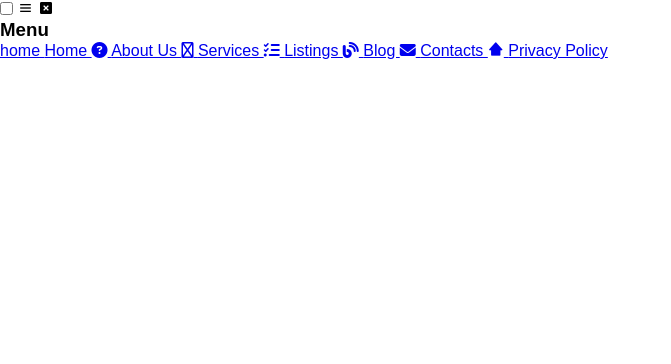
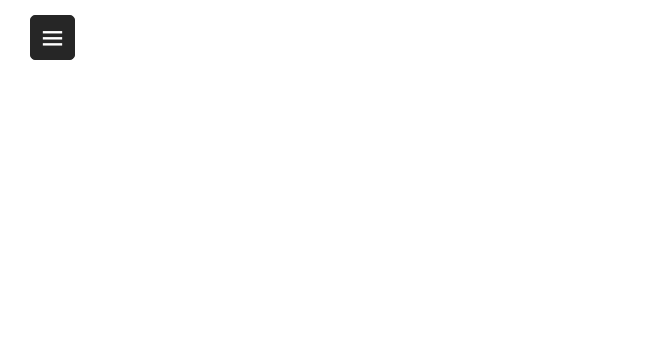
Before and after one commit to Stephen842/real-_estate_web, a Django app: page / in a window 1280 px wide. Shown: the top 364 px of the page, without its empty margins (0-671 px from the left). Run offline with Django 5.2, Linux system fonts and the light colour scheme; some libraries are stand-ins or nearby versions.

Commit message:
css hotfix

```diff
--- a/Real_estate/Real_estate_project/estates/static/head_foot.css
+++ b/Real_estate/Real_estate_project/estates/static/head_foot.css
@@ -3,6 +3,91 @@
     padding: 0;
     box-sizing: border-box;
     font-family: 'poppins', sans-serif;
+}
+
+.sidebar{
+	text-decoration: none;
+	position: fixed;
+	width: 240px;
+	left: -240px;
+	height: 100%;
+	background: #1e1e1e;
+	transition: all 0.5s ease;
+}
+
+.sidebar h3{
+	font-size: 28px;
+	color: #fff;
+	line-height: 70px;
+	text-align: center;
+	background: #1b1b1b;
+	user-select: none;
+}
+
+.sidebar a{
+	display: block;
+	height: 65px;
+	width: 100%;
+	color: #fff;
+	line-height: 65px;
+	padding-right: 30px;
+	transition: all 0.5s ease;
+	border-bottom: 1px solid #000;
+	border-top: 1px solid rgba(255, 255, 252, 0.1);
+	border-left: 5px solid transparent;
+}
+.sidebar a.active, .sidebar a:hover{
+	border-left: 5px solid #b93632;
+	color: #b93632;
+}
+
+.sidebar a i{
+	font-size: 23px;
+	margin-right: 16px;
+}
+
+.sidebar a span{
+	letter-spacing: 1px;
+	text-transform: uppercase;
+}
+#check{
+	display: none;
+}
+
+label #btn, label #cancel{
+	position: absolute;
+	cursor: pointer;
+	color: #fff;
+	border-radius: 5px;
+	margin: 15px 30px;
+	border: 1px solid #262626;
+	font-size: 29px;
+	background: #262626;
+	height: 45px;
+	width: 45px;
+	text-align: center;
+	line-height: 45px;
+	transition: all 0.5s ease;
+}
+
+label #cancel{
+	opacity: 0;
+	visibility: hidden;
+}
+#check:checked ~ .sidebar{
+	left: 0;
+}
+
+#check:checked ~ label #btn{
+	margin-left: 245px;
+	opacity: 0;
+	visibility: hidden;
+}
+
+#check:checked ~ label #cancel{
+	margin-left: 245px;
+	opacity: 1;
+	visibility: visible;
 }
 
 footer{
```
